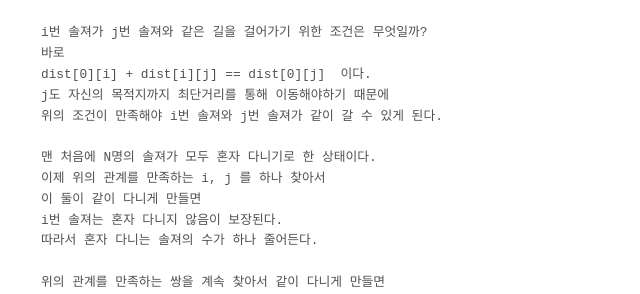
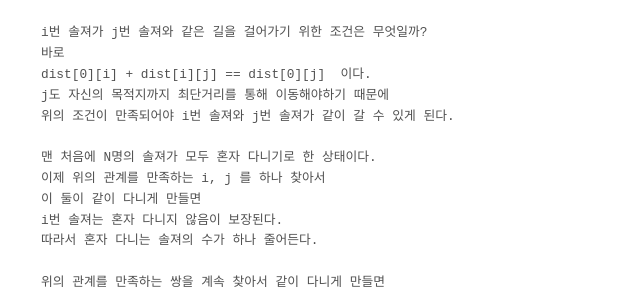
Before and after one commit to pstopia/pstopia.github.io, a Jekyll site: the page built from src/tc/srm539d1-2.html, in a window 1280 px wide. Shown: the part 234-528 px from the top of the page, without its empty margins (319-959 px from the left). Built offline with Jekyll 4.4.1, drawn with Linux system fonts in a browser that asks for light colours; some web fonts are replaced; comment, search, counter and statistics services are not loaded; some of the changed text lies outside the part shown.

Commit message:
srm 539 medium

```diff
--- a/src/tc/srm539d1-2.html
+++ b/src/tc/srm539d1-2.html
@@ -14,7 +14,7 @@ i번 솔져가 j번 솔져와 같은 길을 걸어가기 위한 조건은 무엇
 바로
 dist[0][i] + dist[i][j] == dist[0][j]  이다.
 j도 자신의 목적지까지 최단거리를 통해 이동해야하기 때문에
-위의 조건이 만족해야 i번 솔져와 j번 솔져가 같이 갈 수 있게 된다.
+위의 조건이 만족되어야 i번 솔져와 j번 솔져가 같이 갈 수 있게 된다.
 
 맨 처음에 N명의 솔져가 모두 혼자 다니기로 한 상태이다.
 이제 위의 관계를 만족하는 i, j 를 하나 찾아서
```
